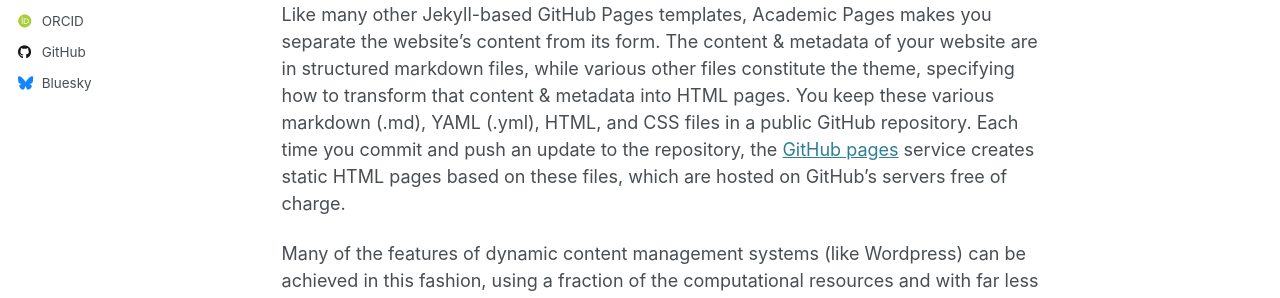
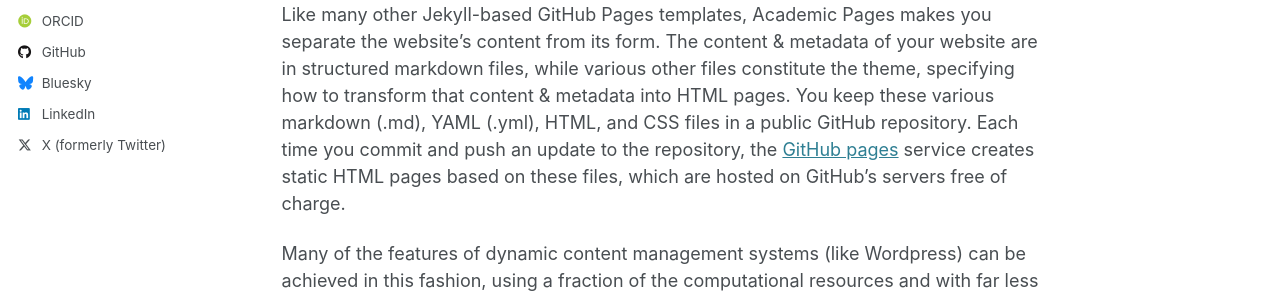
Before and after one commit to betulozturan/betulozturan.github.io, a Jekyll site: the page built from _pages/about.md, in a window 1280 px wide. Shown: the part 483-781 px from the top of the page. Built offline with Jekyll 4.4.1, drawn with Linux system fonts in a browser that asks for light colours; some web fonts are replaced; part of the change alters nothing that is shown.

Commit message:
Update _config.yml

```diff
--- a/_config.yml
+++ b/_config.yml
@@ -50,7 +50,7 @@ author:
   stackoverflow    : # User number or user number and name (i.e., use "1" or "1/jeff-atwood")
 
   # Social media
-  bluesky          : "bsky.app" # Replace this with you Bluesky username
+  bluesky          : "betulozturan.bsky.social" # Replace this with you Bluesky username
   facebook         : # Username
   flickr           : # Username
   foursquare       : # Username
@@ -59,7 +59,7 @@ author:
   keybase          : # Username
   instagram        : # Username
   lastfm           : # Username
-  linkedin         : # Username
+  linkedin         : "betulozturan"
   mastodon         : # URL
   medium           : # URL
   pinterest        : # Username
@@ -67,7 +67,7 @@ author:
   steam            : # Username
   telegram         : # URL
   tumblr           : # Username
-  twitter          : # Username for X / Twitter
+  twitter          : "betulrozturan"
   vine             : # Username
   weibo            : # Username
   wikipedia        : # Username
```
